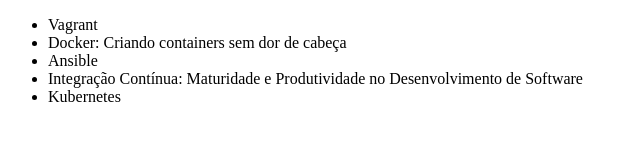
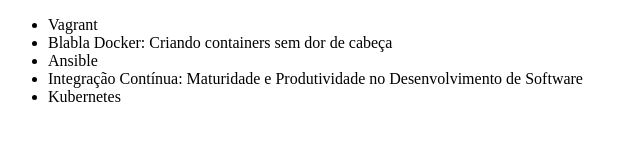
Before and after one commit to cesarscoth/git-curso, a plain HTML site: page index.html in a window 1280 px wide. Shown: the full height of the page, 0-640 px from the left. Drawn offline with Linux system fonts and the light colour scheme.

Commit message:
atualizando blabla nome curso

```diff
--- a/index.html
+++ b/index.html
@@ -7,7 +7,7 @@
 <body>
     <ul>
         <li>Vagrant</li>
-        <li>Docker: Criando containers sem dor de cabeça</li>
+        <li>Blabla Docker: Criando containers sem dor de cabeça</li>
         <li>Ansible</li>
         <li>Integração Contínua: Maturidade e Produtividade no Desenvolvimento de Software</li>
         <li>Kubernetes</li>
```
